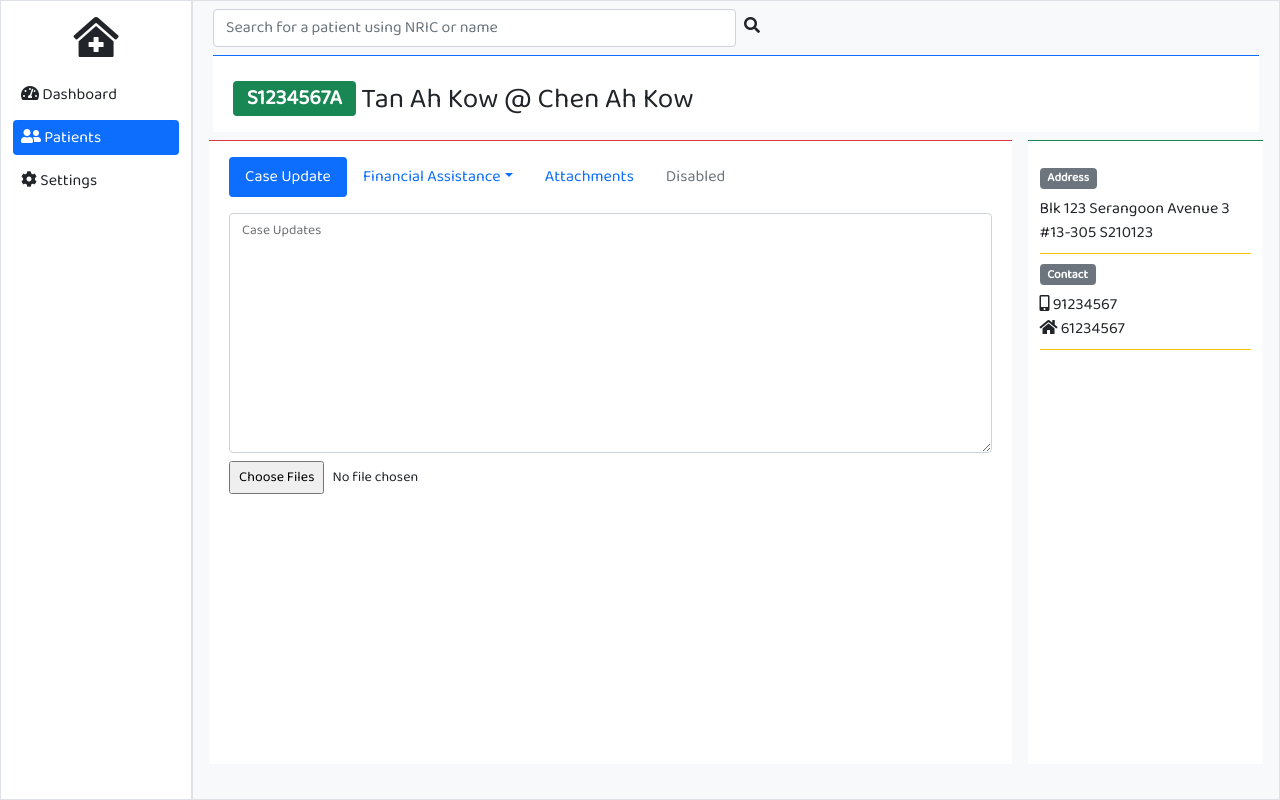
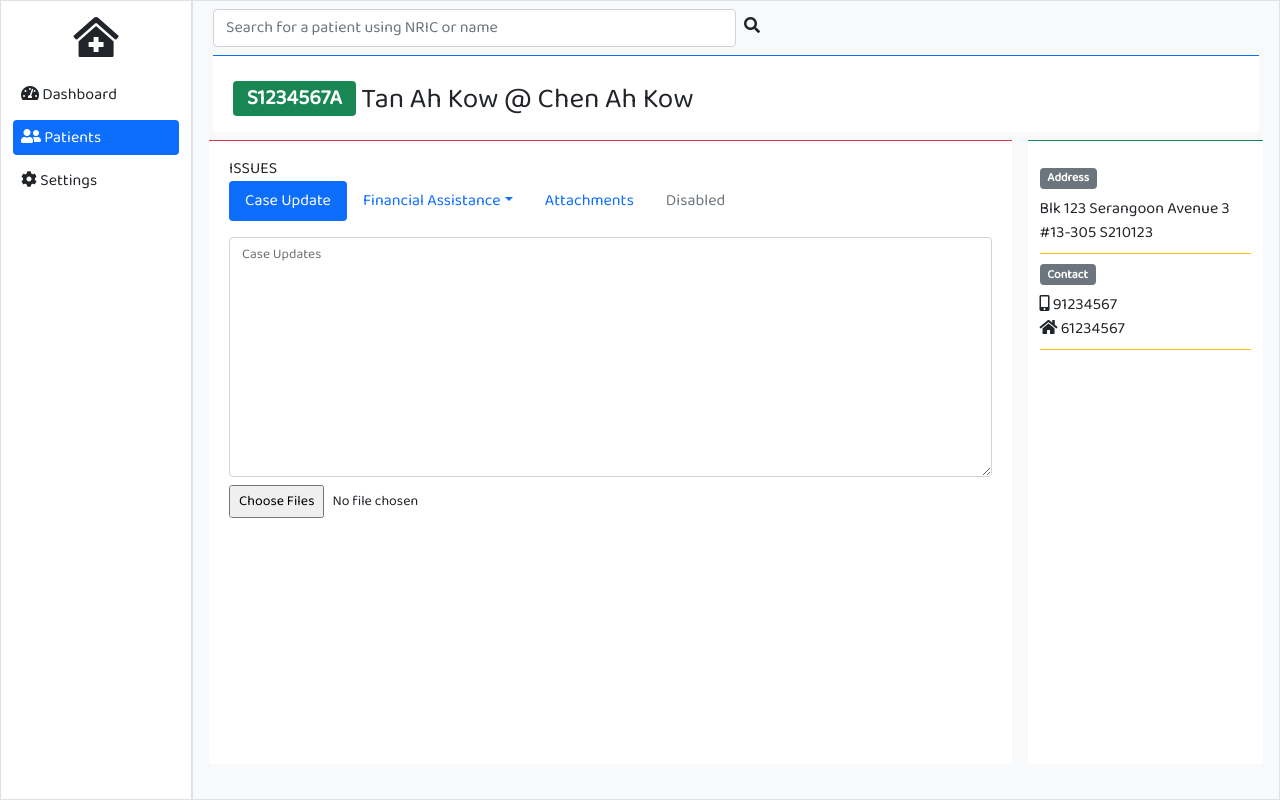
Before and after one commit to hkgnp/nemsw-v2-01, a plain HTML site: page index.html in a window 1280 px wide. Drawn offline with nearby package versions, Linux system fonts and the light colour scheme.

Commit message:
Added issues div

```diff
--- a/index.html
+++ b/index.html
@@ -66,8 +66,11 @@
           </div>
           <div class="row p-2" style="height: 80vh">
             <div class="col-9 mx-2 bg-white border-top border-danger py-3">
+              <!-- ISSUES START -->
+              <div class="bg-white rounded px-2">ISSUES</div>
+              <!-- ISSUES END -->
               <!-- MENU START -->
-              <div class="col bg-white rounded px-2">
+              <div class="bg-white rounded px-2">
                 <ul class="nav nav-pills fs-8">
                   <li class="nav-item">
                     <a class="nav-link active" aria-current="page" href="#"
@@ -116,6 +119,7 @@
                 </ul>
               </div>
               <!-- MENU END -->
+              <!-- CONTENT START -->
               <div class="form-floating mt-3 mx-2">
                 <textarea
                   class="form-control"
@@ -132,6 +136,7 @@
                   multiple
                 />
               </div>
+              <!-- CONTENT START -->
             </div>
             <div class="col mx-2 bg-white border-top border-success py-3">
               <div class="border-bottom border-warning py-2">
```
